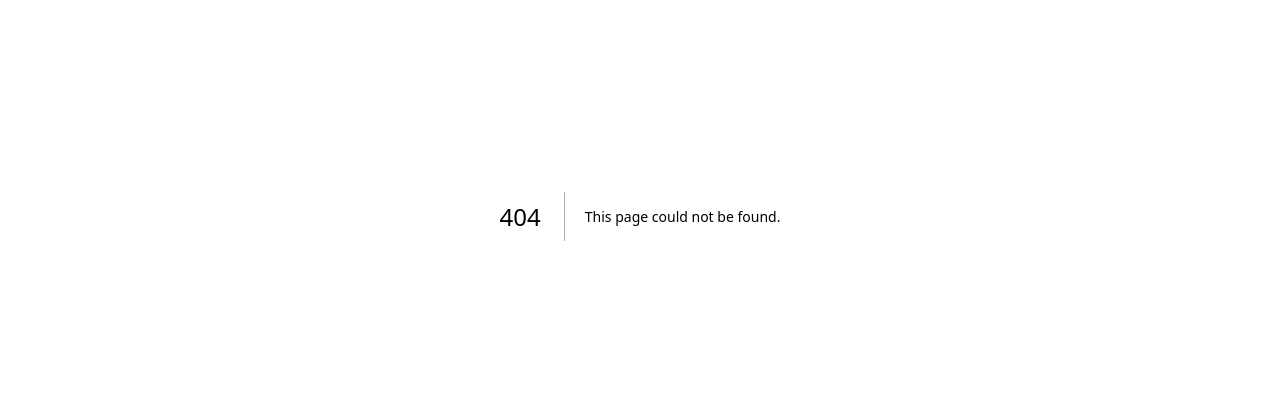
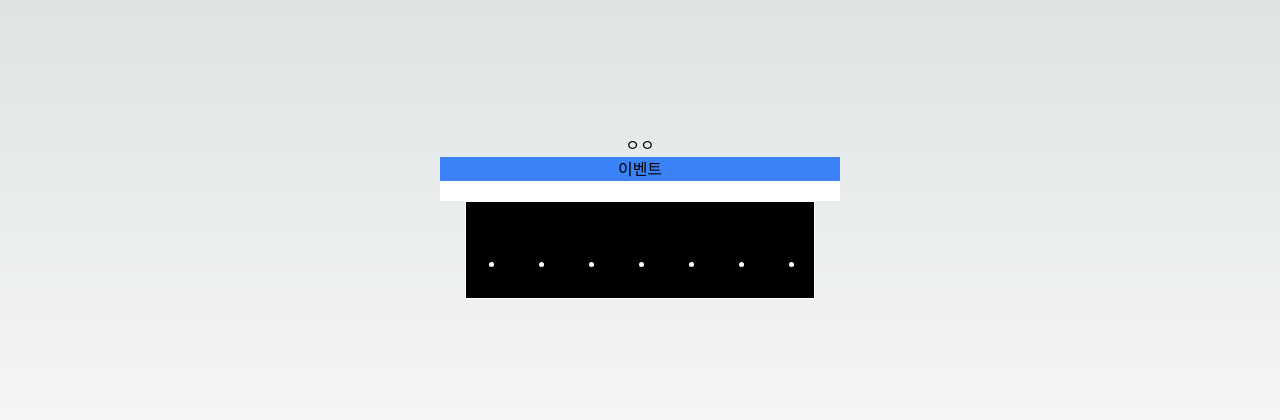
Before and after one commit to 2024-dino/dino-FE, a Next.js app: page /main in a window 1280 px wide. Before the commit this address had no page. Shown: the part 184-604 px from the top of the page. Built offline with nearby package versions, Linux system fonts and the light colour scheme.

Commit message:
[Design] : #2 슬라이드 삭제, 날짜 드래그 변경 UI 기본 구조 구현

```diff
--- a/package.json
+++ b/package.json
@@ -10,6 +10,7 @@
   },
   "dependencies": {
     "@tanstack/react-query": "^5.49.2",
+    "framer-motion": "^11.3.19",
     "next": "14.2.4",
     "react": "^18",
     "react-calendar": "^5.0.0",
--- /dev/null
+++ b/src/components/DateChanger.tsx
@@ -0,0 +1,138 @@
+'use client';
+
+import { useState } from 'react';
+import { motion, PanInfo, useMotionValue } from 'framer-motion';
+const dateArr = [
+  {
+    weekday: '일',
+    day: 14,
+    event: true,
+  },
+  {
+    weekday: '월',
+    day: 15,
+    event: true,
+  },
+  {
+    weekday: '화',
+    day: 16,
+    event: true,
+  },
+  {
+    weekday: '수',
+    day: 17,
+    event: true,
+  },
+  {
+    weekday: '목',
+    day: 18,
+    event: true,
+  },
+  {
+    weekday: '금',
+    day: 19,
+    event: true,
+  },
+  {
+    weekday: '토',
+    day: 20,
+    event: true,
+  },
+  {
+    weekday: '일',
+    day: 21,
+    event: true,
+  },
+  {
+    weekday: '월',
+    day: 22,
+    event: true,
+  },
+  {
+    weekday: '화',
+    day: 23,
+    event: true,
+  },
+  {
+    weekday: '수',
+    day: 24,
+    event: true,
+  },
+];
+
+const DRAG_BUFFER = 10; // 페이지 이동을 유발하는 드래그 길이
+
+// 애니메이션 설정
+const SPRING_OPTIONS = {
+  type: 'spring',
+  mass: 3,
+  stiffness: 600,
+  damping: 50,
+};
+
+export default function DateChanger() {
+  const today = new Date().getDay();
+  const [currentDay, setCurrentDay] = useState(today);
+
+  const [dragStartX, setDragStartX] = useState(0);
+  const [page, setPage] = useState(0);
+  const [width, setWidth] = useState<number>(50);
+  const dragX = useMotionValue(0);
+  const onDragStart = (
+    event: MouseEvent | TouchEvent | PointerEvent,
+    info: PanInfo,
+  ): void => {
+    setDragStartX(info.point.x);
+  };
+
+  const onDrag = (
+    event: MouseEvent | TouchEvent | PointerEvent,
+    info: PanInfo,
+  ): void => {
+    //const currentDrag = info.point.x - dragStartX;
+    //dragX.set(currentDrag > 0 ? Math.min(currentDrag, 100) : 0);
+  };
+
+  // 마우스 드래그를 통한 슬라이드 이동 함수
+  const onDragEnd = () => {
+    const x = dragX.get();
+
+    x <= -DRAG_BUFFER &&
+      page < dateArr.length - 1 &&
+      setPage((page) => page + 1);
+    x >= 10 && page > 0 && setPage((page) => page - 1);
+
+    console.log(page)
+  };
+  return (
+    <div className=" w-[350px] overflow-hidden border border-white">
+      <div className="flex w-[550px] bg-black overflow-hidden">
+        <motion.div
+          drag="x"
+          dragConstraints={{ left: 0, right: 0 }}
+          style={{
+            x: dragX,
+            width: '550px',
+          }}
+          animate={{ translateX: `-${page * width}px` }}
+          transition={SPRING_OPTIONS}
+          onDragEnd={onDragEnd}
+          dragElastic={0.2}
+          className="flex items-center justify-start overflow-hidden mb-5"
+        >
+          {dateArr.map((day) => (
+            <motion.div className="w-[50px]" transition={SPRING_OPTIONS}>
+              <div>{day.weekday}</div>
+              <div>{day.day}</div>
+              <div className="flex items-center justify-center h-7">
+                {day.event && (
+                  <div className="w-[5px] h-[5px] rounded-full bg-white" />
+                )}
+              </div>
+            </motion.div>
+          ))}
+        </motion.div>
+      </div>
+    </div>
+  );
+}
--- /dev/null
+++ b/src/pages/main/index.tsx
@@ -0,0 +1,98 @@
+import { NextPage } from 'next';
+import { useMotionValue, motion, PanInfo } from 'framer-motion';
+import { useState } from 'react';
+import DateChanger from '@/components/DateChanger';
+
+interface Props {}
+
+const DRAG_BUFFER = 80; // 페이지 이동을 유발하는 드래그 길이
+
+const slides = [
+  {
+    id: 1,
+    text: '이벤트',
+  },
+];
+
+// 애니메이션 설정
+const SPRING_OPTIONS = {
+  type: 'spring',
+  mass: 3,
+  stiffness: 400,
+  damping: 50,
+};
+
+const MainPage: NextPage<Props> = ({}) => {
+  const [dragStartX, setDragStartX] = useState(0);
+  const [page, setPage] = useState(0);
+  const [width, setWidth] = useState<number>(0);
+  const dragX = useMotionValue(0);
+  const onDragStart = (
+    event: MouseEvent | TouchEvent | PointerEvent,
+    info: PanInfo,
+  ): void => {
+    setDragStartX(info.point.x);
+  };
+
+  const onDrag = (
+    event: MouseEvent | TouchEvent | PointerEvent,
+    info: PanInfo,
+  ): void => {
+    const currentDrag = info.point.x - dragStartX;
+    dragX.set(currentDrag > 0 ? Math.min(currentDrag, 100) : 0);
+  };
+
+  // 마우스 드래그를 통한 슬라이드 이동 함수
+  const onDragEnd = () => {
+    const x = dragX.get();
+
+    x <= -DRAG_BUFFER &&
+      page < slides.length - 1 &&
+      setPage((point) => point + 1);
+    x >= DRAG_BUFFER && page > 0 && setPage((point) => point - 1);
+    x >= DRAG_BUFFER && page == 0 && alert('게시물 삭제');
+  };
+  return (
+    <>
+      <div
+        className={`flex flex-col text-center w-full h-screen items-center justify-center`}
+      >
+        <div className="w-[400px] overflow-hidden">
+          ㅇㅇ
+          <div className="w-[4000px] bg-white overflow-hidden -translate-x-[100px]">
+            <motion.div
+              drag="x"
+              dragConstraints={{ left: 0, right: 0 }}
+              style={{
+                x: dragX,
+                width: '4000px',
+              }}
+              animate={{ translateX: `-${page * width}px` }}
+              transition={SPRING_OPTIONS}
+              onDragStart={onDragStart}
+              onDrag={onDrag}
+              onDragEnd={onDragEnd}
+              dragElastic={0.2}
+              className="flex items-center justify-start overflow-hidden mb-5"
+            >
+              <div className="w-[100px] bg-red-500">삭제</div>
+              {slides.map((slide, idx) => (
+                <div
+                  key={idx}
+                  className="w-[400px] flex flex-row gap-[30px] bg-blue-500 items-center justify-center overflow-hidden"
+                >
+                  <motion.div transition={SPRING_OPTIONS}>
+                    <div className="w-[100px] bg-blue-500">{slide.text}</div>
+                  </motion.div>
+                </div>
+              ))}
+            </motion.div>
+          </div>
+        </div>
+        <DateChanger />
+      </div>
+    </>
+  );
+};
+
+export default MainPage;
```
Also changed, not shown: 1 other file (tests, documents, lock files or other folders).
